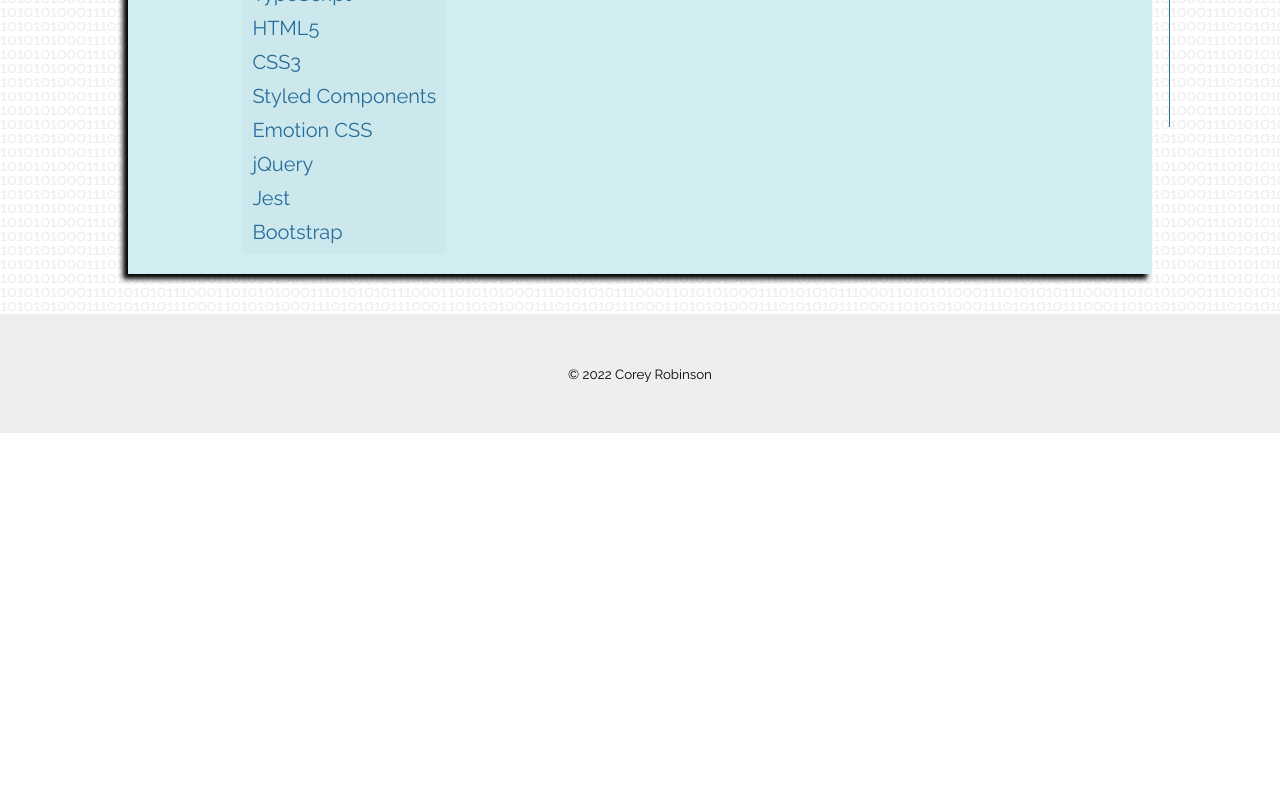
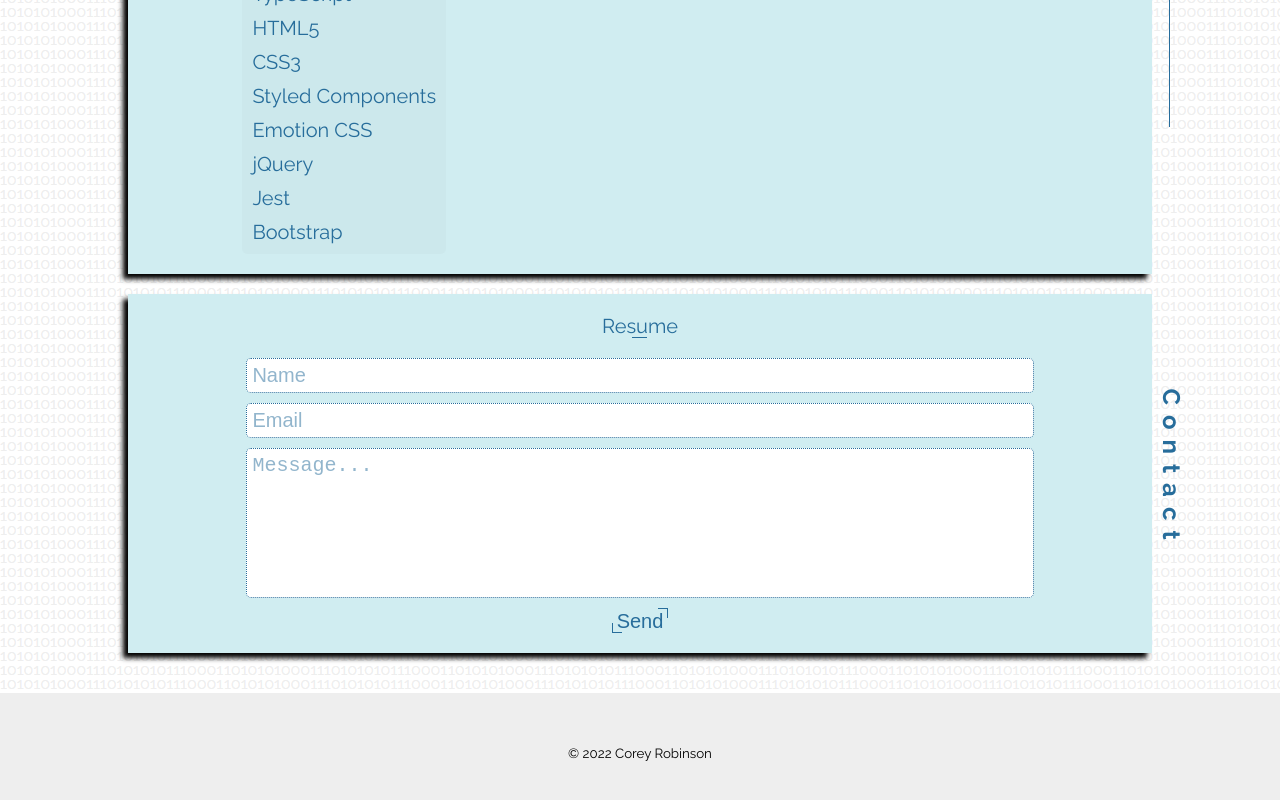
Before and after one commit to CoreyRobinsonDev/portfolio2, a React (Create React App) app: page / in a window 1280 px wide. Shown: the part 2665-3465 px from the top of the page. Before the commit the page ends 3098 px from the top, so only its background shows below. Built offline with nearby package versions, Linux system fonts and the light colour scheme.

Commit message:
added contact card

```diff
--- a/public/index.html
+++ b/public/index.html
@@ -7,7 +7,7 @@
     <meta name="theme-color" content="#000000" />
     <meta
       name="description"
-      content="Web site created using create-react-app"
+      content="Web portfolio created to display former projects and their technologies."
     />
     <link rel="apple-touch-icon" href="%PUBLIC_URL%/logo192.png" />
     <!--
@@ -24,9 +24,24 @@
       work correctly both with client-side routing and a non-root public URL.
       Learn how to configure a non-root public URL by running `npm run build`.
     -->
-    <title>React App</title>
+    <title>Corey Robinson</title>
   </head>
   <body>
+    <form name="contact" netlify netlify-honeypot="bot-field" hidden>
+      <label>
+        <h3>Name</H3>
+        <input type='text' name='name' />
+      </label>
+
+      <label>
+        <h3>Email</H3>
+      <input type='email' name='email' />
+      </label>
+      <label>
+        <h3>Message</H3>
+        <textarea name='message' ></textarea>
+      </label>
+    </form>
     <noscript>You need to enable JavaScript to run this app.</noscript>
     <div id="root"></div>
     <!--
--- a/src/components/Contact.tsx
+++ b/src/components/Contact.tsx
@@ -1,5 +1,17 @@
+import styles from "../modules/Contact.module.css";
+import FX from "../modules/FX.module.css";
 
 const Contact = () => {
-  return <></>
+  return <section className={styles.container}>
+    <form className={styles.form} name="contact" method="POST" data-netlify="true">
+      <a className={`${styles.link} ${FX.hover}`} href="../../../frontend_resume.pdf" target="_blank">Resume</a>
+      <input type="hidden" name="form-name" value="contact" />
+      <input className={styles.form__name} type="text" name="name" placeholder="Name" required />
+      <input className={styles.form__email} type="email" name="email" placeholder="Email" required />
+      <textarea className={styles.form__message} name="message" placeholder="Message..." required />
+      <input className={`${styles.form__submit} ${FX.hoverCorner}`} type="submit" value="Send" />
+    </form>
+    <h2 className={styles.title_container}><span className={styles.title}>Contact</span></h2>
+  </section>
 }
 export default Contact;
--- a/src/modules/CLI/Output.module.css
+++ b/src/modules/CLI/Output.module.css
@@ -1,6 +1,4 @@
-.container {
 
-}
 
 .line {
   display: flex;
--- /dev/null
+++ b/src/modules/Contact.module.css
@@ -0,0 +1,66 @@
+.container {
+  display: grid;
+  grid-template-columns: 80vw 5vw;
+  place-items: center;
+  margin: 0 10vw;
+  color: var(--text-color);
+}
+
+.title_container {
+  transform: rotate(90deg);
+  letter-spacing: 1rem;
+  width: 5rem;
+}
+
+.title {
+  position: relative;
+  bottom: -1.3rem;
+  left: -5rem;
+}
+
+.form {
+  display: flex;
+  flex-direction: column;
+  align-items: center;
+  gap: 1rem;
+  background-color: var(--bg-color);
+  width: 100%;
+  margin-top: 2rem;
+  padding: 2rem;
+  box-shadow: -5px 5px 5px black;
+}
+
+.link {
+  font-size: 2rem;
+  color: var(--text-color);
+  margin-bottom: 1rem;
+}
+
+.form__name, .form__email, .form__message {
+  border: 1px dotted var(--border-color);
+  border-radius: var(--border-radius);
+  color: var(--text-color);
+  font-size: 2rem;
+  width: 80%;
+  padding: .5rem;
+  outline: none;
+}
+
+.form__name::placeholder, .form__email::placeholder, .form__message::placeholder {
+  color: var(--text-color);
+  opacity: .5;
+}
+
+.form__message {
+  height: 15rem;
+  resize: none;
+}
+
+.form__submit {
+  background-color: var(--bg-color);
+  color: var(--text-color);
+  border: none;
+  font-size: 2rem;
+  padding: .2rem .5rem 0 .5rem;
+  cursor: pointer;
+}
--- a/src/modules/FX.module.css
+++ b/src/modules/FX.module.css
@@ -8,3 +8,17 @@
 .hover:hover {
   --d: 80%;
 }
+
+.hoverCorner {
+  background:
+    linear-gradient(currentColor 0 0) 0 100%,
+    linear-gradient(currentColor 0 0) 0 100%,
+    linear-gradient(currentColor 0 0) 100% 0,
+    linear-gradient(currentColor 0 0) 100% 0;
+  background-size: 10px 1px, 1px 10px;
+  background-repeat: no-repeat;
+  transition: 0.5s;
+}
+.hoverCorner:hover {
+  background-position: 100% 100%, 0 0, 0 0, 100% 100%;
+}
```
Also changed, not shown: 1 other file (tests, documents, lock files or other folders).
